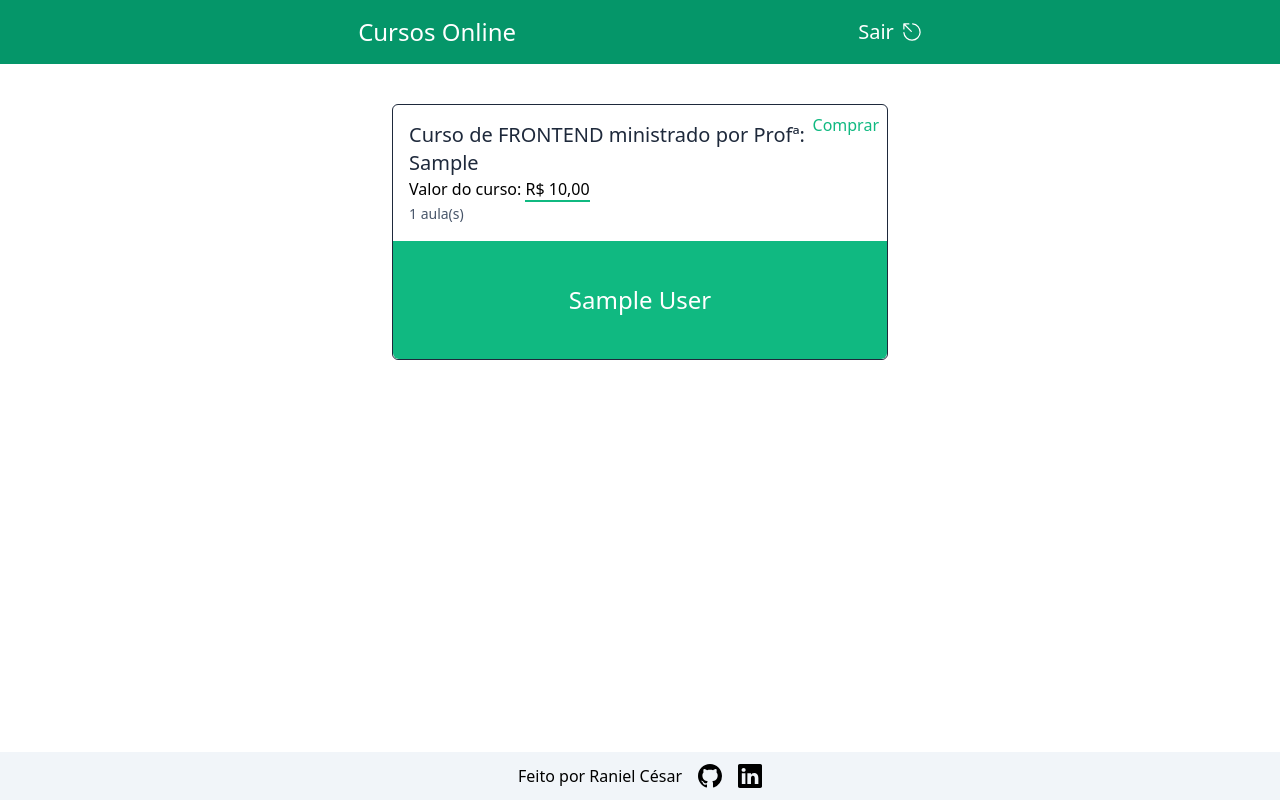
After one commit to ranielcsar/django_courses, a Django app: a page that uses courses/app/templates/base.html in a window 1280 px wide. The commit adds this page. Run offline with Django 5.2, Linux system fonts and the light colour scheme; a user stored in the database is signed in; tables that the repository leaves empty hold one stand-in row (values such as "Sample post"); some libraries are stand-ins or nearby versions.

Commit message:
feat: página para compra do curso e slug no link pra comprar o curso

```diff
--- a/courses/app/templates/base.html
+++ b/courses/app/templates/base.html
@@ -8,7 +8,11 @@
   </head>
   <body class="overflow-hidden h-screen w-screen flex flex-col">
     <header class="w-screen p-4 items-center text-center justify-evenly flex bg-emerald-600 text-2xl text-white">
-      <h1>Cursos Online</h1>
+      <h1>
+        {% block link_home %}
+          <a href="/home">Cursos Online</a>
+        {% endblock %}
+      </h1>
 
       <a href="/logout" class="flex gap-2 items-center">
         <span class="text-xl">Sair</span>
@@ -18,7 +22,7 @@
         </svg>
       </a>
     </header>
-    <main class="relative bg-white shadow-sm border border-slate-200 rounded-lg flex flex-col w-[80%] h-4/5 m-auto items-center justify-start p-4 overflow-y-auto">
+    <main class="relative bg-white flex flex-col w-[80%] h-4/5 m-auto items-center justify-start p-4 overflow-y-auto">
       {% block content %}
 
       {% endblock %}
--- a/courses/app/urls.py
+++ b/courses/app/urls.py
@@ -24,7 +24,7 @@ from teacher.views import (
     delete_course,
 )
 from login.views import signup, register_user, login_view, logout
-from student.views import home as student_home
+from student.views import home as student_home, buy_course
 
 urlpatterns = [
     path(
@@ -72,6 +72,11 @@ urlpatterns = [
         name="delete-course",
     ),
     path(
+        "buy-course/<slug:slug>/",
+        buy_course,
+        name="buy_course",
+    ),
+    path(
         "logout/",
         logout,
         name="logout",
--- /dev/null
+++ b/courses/student/templates/buy_course.html
@@ -0,0 +1,33 @@
+{% extends 'base.html' %}
+
+{% block link_home %}
+  <a href="/student_home">Cursos Online</a>
+{% endblock %}
+
+{% block content %}
+  <article class="relative w-1/2 border rounded-md border-slate-800 flex flex-col min-h-64">
+    <a href="/confirm-course-buying" class="text-emerald-500 hover:text-emerald-700 absolute top-2 right-2">Comprar</a>
+
+    <div class="flex-[0.4] p-4">
+      <h2 class="text-slate-800 text-xl">Curso de {{ course.category|capfirst }} ministrado por Profª: {{ course.teacher.first_name|capfirst }}</h2>
+      <h3>
+        Valor do curso:{% if course.category == 'frontend' %}
+          <span class="border-b-2 border-b-cyan-500">R$ {{ course.price|floatformat:2 }}</span>
+        {% else %}
+          <span class="border-b-2 border-b-emerald-500">R$ {{ course.price|floatformat:2 }}</span>
+        {% endif %}
+      </h3>
+      <span class="text-slate-600 text-sm">{{ course.lessons.all|length }} aula(s)</span>
+    </div>
+
+    {% if course.category == 'frontend' %}
+      <div class="flex-1 bg-cyan-500 flex rounded-b-[inherit]">
+        <span class="m-auto text-2xl text-white">{{ course.name }}</span>
+      </div>
+    {% else %}
+      <div class="flex-1 bg-emerald-500 flex rounded-b-[inherit]">
+        <span class="m-auto text-2xl text-white">{{ course.name }}</span>
+      </div>
+    {% endif %}
+  </article>
+{% endblock %}
--- a/courses/student/views.py
+++ b/courses/student/views.py
@@ -16,3 +16,10 @@ def home(request: HttpRequest):
             "courses": courses,
         },
     )
+
+
+@login_required
+def buy_course(request: HttpRequest, slug: str):
+    course = Course.objects.get(slug=slug)
+
+    return render(request, "buy_course.html", {"course": course})
--- a/courses/teacher/models.py
+++ b/courses/teacher/models.py
@@ -1,4 +1,5 @@
 from django.db import models
+from django.utils.text import slugify
 import uuid
 from enum import Enum
 
@@ -70,6 +71,11 @@ class Course(models.Model):
         null=True,
         blank=True,
     )
+    slug = models.SlugField(
+        max_length=255,
+        unique=True,
+        blank=True,
+    )
 
     @classmethod
     def create(cls, name, category, status, lessons=None, price=0.0, teacher=None):
@@ -79,6 +85,7 @@ class Course(models.Model):
             status=status,
             price=price,
             teacher=teacher,
+            slug=slugify(name),
         )
         course.save()
         if lessons:
```
Also changed, not shown: courses/student/templates/index.html (+8 -6 lines), courses/teacher/migrations/0007_course_slug.py (added).
